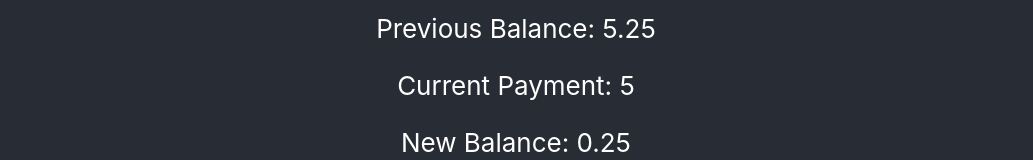
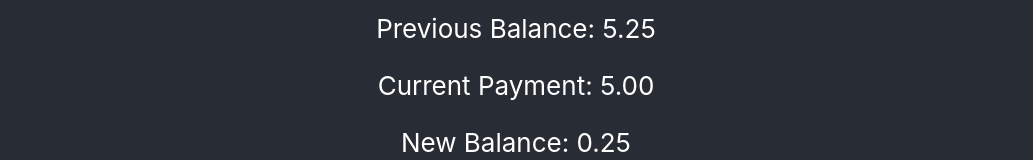
Before and after one commit to EGROENE/react-debt-free-calculator, a React (Create React App) app: page / in a window 1280 px wide. Both pictures are taken after typing "5", "5", "5" into the empty fields and a click on the button "Submit Payment". Shown: the part 405-565 px from the top of the page, without its empty margins (124-1157 px from the left). Built offline with nearby package versions, Linux system fonts and the light colour scheme.

Commit message:
Make nums in PH items display w/ commas & 2 decimals

```diff
--- a/src/PaymentHistory.jsx
+++ b/src/PaymentHistory.jsx
@@ -19,9 +19,12 @@ class PaymentHistory extends React.Component {
                 {paymentsArray.map((pmt) => (
                     <div key={pmt.paymentDate} className="paymentHistoryItem">
                         <p key={pmt.paymentDate + 'paymentDate'}>Date of Payment: { pmt.paymentDate.toLocaleString() }</p>
-                        <p key={pmt.paymentDate + 'prevBalance'}>Previous Balance: { pmt.prevBalance }</p>
-                        <p key={pmt.paymentDate + 'currentPayment'}>Current Payment: { pmt.currentPayment }</p>
-                        <p key={pmt.paymentDate + 'newBalance'}>New Balance: { pmt.newBalance }</p>
+                        <p key={pmt.paymentDate + 'prevBalance'}>Previous Balance: { pmt.prevBalance.toLocaleString(undefined,{minimumFractionDigits: 2,
+                        maximumFractionDigits: 2}) }</p>
+                        <p key={pmt.paymentDate + 'currentPayment'}>Current Payment: { pmt.currentPayment.toLocaleString(undefined,{minimumFractionDigits: 2,
+                        maximumFractionDigits: 2})  }</p>
+                        <p key={pmt.paymentDate + 'newBalance'}>New Balance: { pmt.newBalance.toLocaleString(undefined,{minimumFractionDigits: 2,
+                        maximumFractionDigits: 2})  }</p>
                     </div>
                 ))}
             </div>
```
